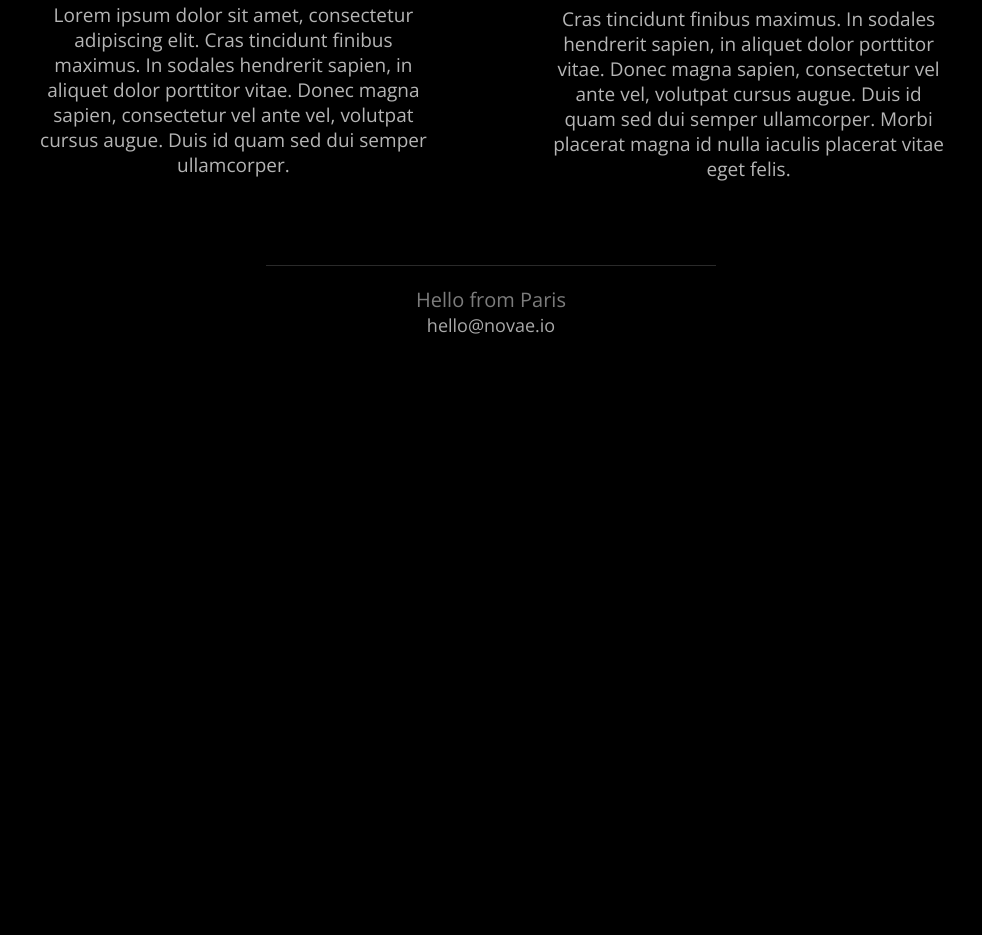
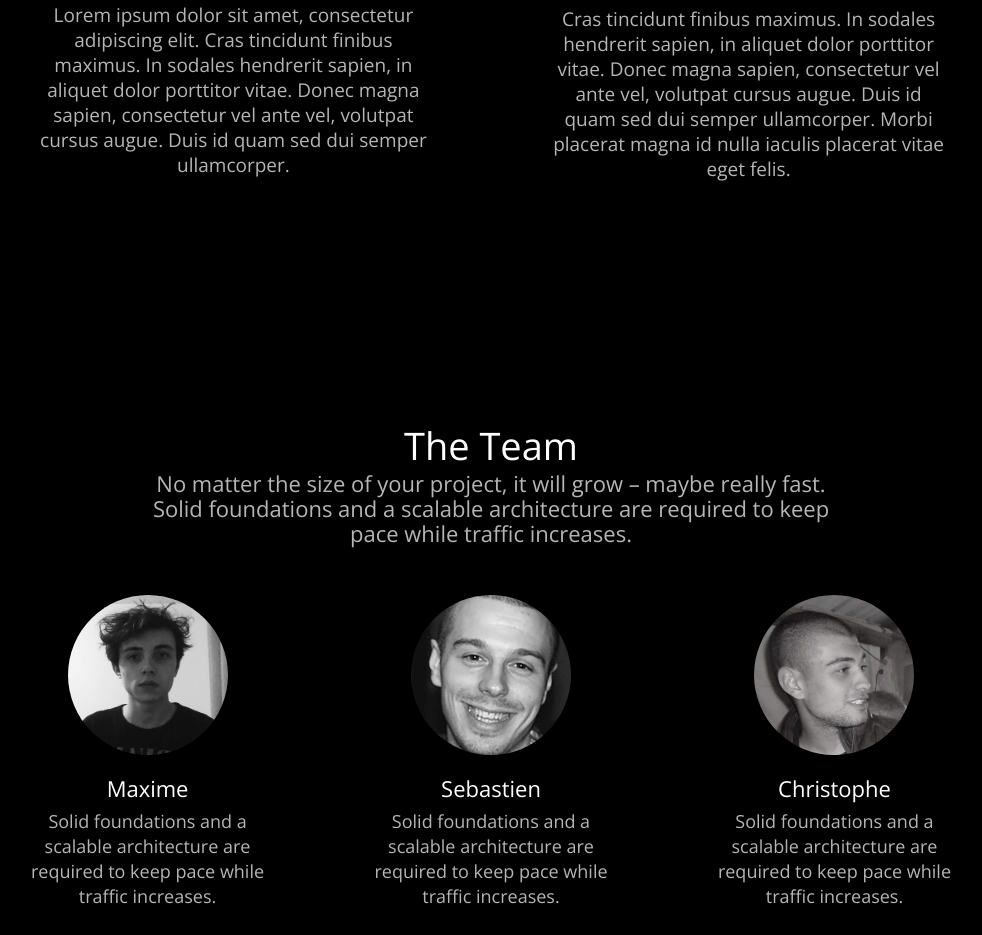
Before and after one commit to NovaeWorkshop/novae, a website: page client/index.html in a window 1280 px wide. Shown: the part 3485-4420 px from the top of the page, without its empty margins (149-1131 px from the left). Before the commit the page ends 3864 px from the top, so only its background shows below. Drawn offline with nearby package versions, Linux system fonts and the light colour scheme; some packages are replaced by stand-ins of ours; files that its build step writes are made by us from their sources.

Commit message:
Add trombines

```diff
--- a/client/views/home/home.html
+++ b/client/views/home/home.html
@@ -54,7 +54,6 @@
         State-of-the-Art Technologies
       </h1>
       <div class="technologies-squares">
-
         <div class="technology">
           <div>
             <img class="logo" src="/assets/images/railsLogo.svg">
@@ -96,7 +95,45 @@
             </p>
           </div>
         </div>
+      </div>
+    </div>
+  </div>
 
+  <div id="team-section" class="section">
+    <div>
+      <h1>
+        The Team
+      </h1>
+      <p>
+        No matter the size of your project, it will grow &ndash; maybe really fast.
+        <br>
+        Solid foundations and a scalable architecture are required to keep pace while traffic increases.
+      </p>
+
+      <div class="team">
+        <div class="team-member">
+          <div class="member-photo photo-max"></div>
+          <h2>Maxime</h2>
+          <p>
+            Solid foundations and a scalable architecture are required to keep pace while traffic increases.
+          </p>
+        </div>
+
+        <div class="team-member">
+          <div class="member-photo photo-seb"></div>
+          <h2>Sebastien</h2>
+          <p>
+            Solid foundations and a scalable architecture are required to keep pace while traffic increases.
+          </p>
+        </div>
+
+        <div class="team-member">
+          <div class="member-photo photo-chris"></div>
+          <h2>Christophe</h2>
+          <p>
+            Solid foundations and a scalable architecture are required to keep pace while traffic increases.
+          </p>
+        </div>
       </div>
     </div>
   </div>
--- a/client/views/home/home.scss
+++ b/client/views/home/home.scss
@@ -155,6 +155,60 @@ $text-color: #B5B5B5;
           }
         }
       }
+
+      .team {
+        display: flex;
+        width: 94%;
+        max-width: 1460px;
+        justify-content: center;
+        flex-wrap: wrap;
+        margin: 0 auto;
+        margin-top: 18px;
+
+        .team-member {
+          width: 30%;
+          justify-content: top;
+
+          @media screen and (max-width: 850px) {
+            width: 100%;
+            margin: 22px;
+          }
+
+          .member-photo {
+            width: 160px;
+            height: 160px;
+            margin: 0 auto;
+            margin-top: 31px;
+            border-radius: 100%;
+            background-repeat: no-repeat;
+
+            &.photo-max {
+              background: url('../../assets/images/photoMax.jpg') center center;
+              background-size: cover;
+            }
+            &.photo-seb {
+              background: url('../../assets/images/photoSeb.jpg') center center;
+              background-size: cover;
+            }
+            &.photo-chris {
+              background: url('../../assets/images/photoChris.jpg') center center;
+              background-size: cover;
+            }
+          }
+
+          h2 {
+            font-family: "Open Sans";
+            font-size: 22px;
+            font-weight: 400;
+            margin-bottom: 0.3em;
+          }
+
+          p {
+            font-size: 18px;
+            width: 76%;
+          }
+        }
+      }
     }
 
     #thinking-background {
```
Also changed, not shown: client/assets/images/photoChris.jpg (added), client/assets/images/photoMax.jpg (added), client/assets/images/photoSeb.jpg (added).
